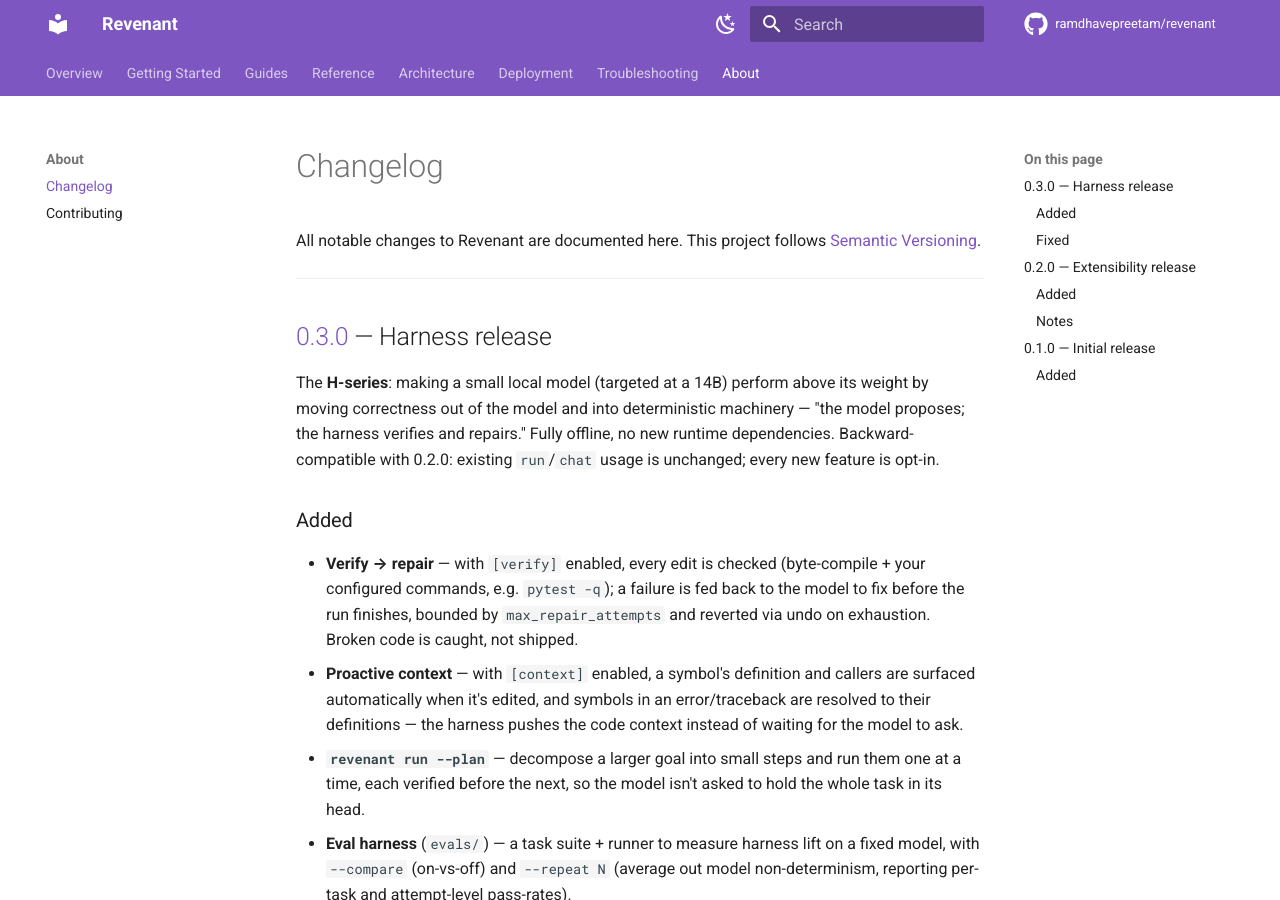
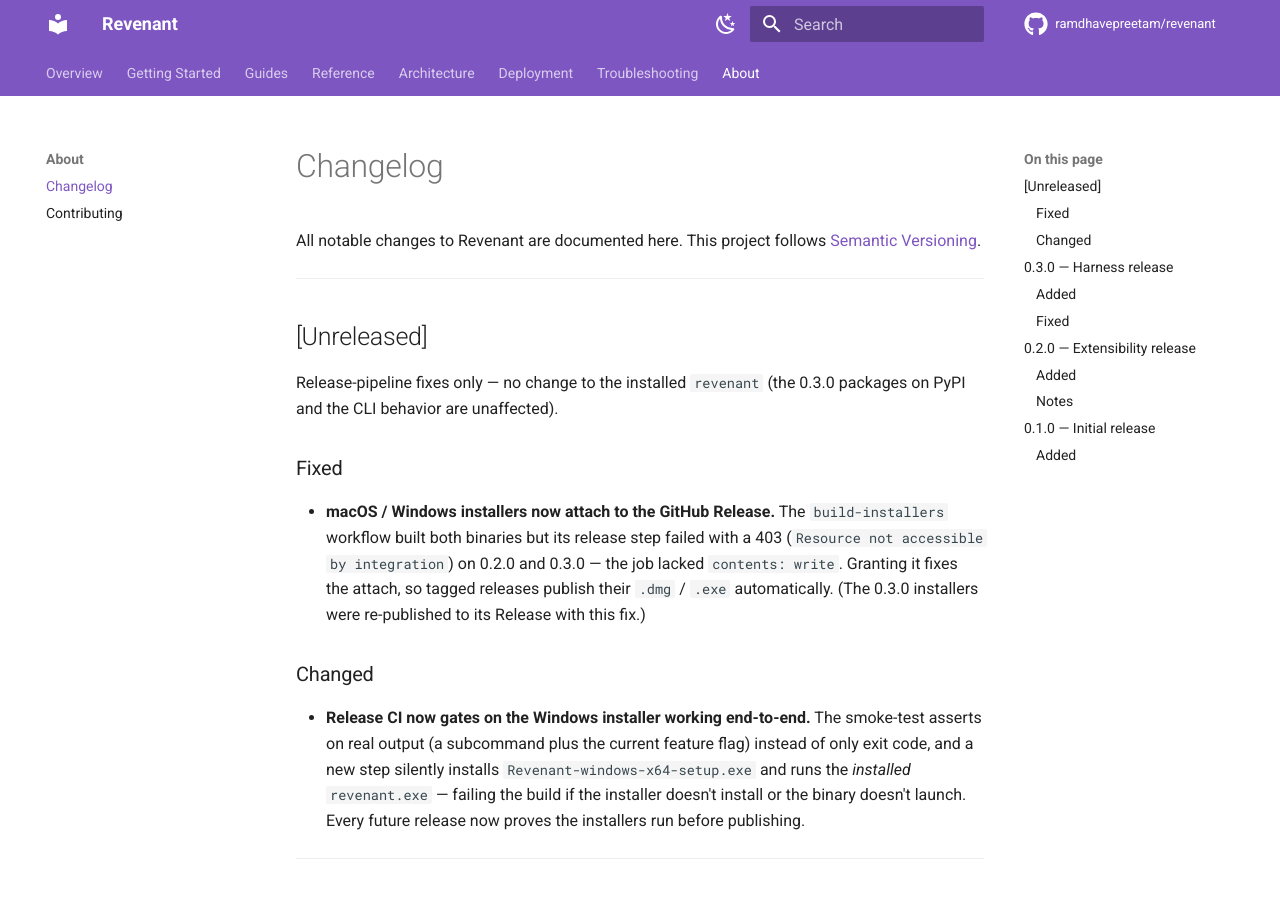
Before and after one commit to ramdhavepreetam/revenant, an MkDocs documentation site: the page built from docs_site/about/changelog.md, in a window 1280 px wide and 900 px high. Built offline with MkDocs 1.6.1 and Material for MkDocs 9.7.7, drawn with Linux system fonts in a browser that asks for light colours; comment, search, counter and statistics services are not loaded.

Commit message:
docs: changelog Unreleased — installer CI fixes
Record the post-0.3.0 release-pipeline fixes under a new [Unreleased]
(no change to the installed CLI): the release job gaining contents:write
so installers attach to the GitHub Release, and the Windows install-and-run
CI gate. Kept out of [0.3.0] since that's already tagged + on PyPI.

Co-Authored-By: Claude Opus 4.8 <noreply@anthropic.com>
Claude-Session: https://claude.ai/code/session_01XvnTdQiwcRfPA3HCHhno8Q

```diff
--- a/docs_site/about/changelog.md
+++ b/docs_site/about/changelog.md
@@ -2,6 +2,31 @@
 
 All notable changes to Revenant are documented here. This project follows
 [Semantic Versioning](https://semver.org/).
+
+---
+
+## [Unreleased]
+
+Release-pipeline fixes only — no change to the installed `revenant` (the 0.3.0
+packages on PyPI and the CLI behavior are unaffected).
+
+### Fixed
+
+- **macOS / Windows installers now attach to the GitHub Release.** The
+  `build-installers` workflow built both binaries but its release step failed
+  with a 403 (`Resource not accessible by integration`) on 0.2.0 and 0.3.0 — the
+  job lacked `contents: write`. Granting it fixes the attach, so tagged releases
+  publish their `.dmg` / `.exe` automatically. (The 0.3.0 installers were
+  re-published to its Release with this fix.)
+
+### Changed
+
+- **Release CI now gates on the Windows installer working end-to-end.** The
+  smoke-test asserts on real output (a subcommand plus the current feature flag)
+  instead of only exit code, and a new step silently installs
+  `Revenant-windows-x64-setup.exe` and runs the *installed* `revenant.exe` —
+  failing the build if the installer doesn't install or the binary doesn't
+  launch. Every future release now proves the installers run before publishing.
 
 ---
 
```
